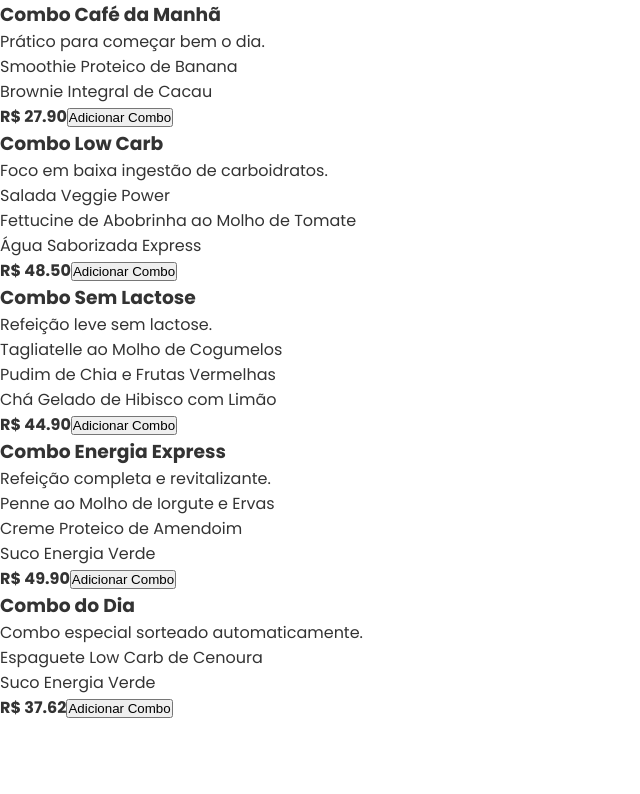
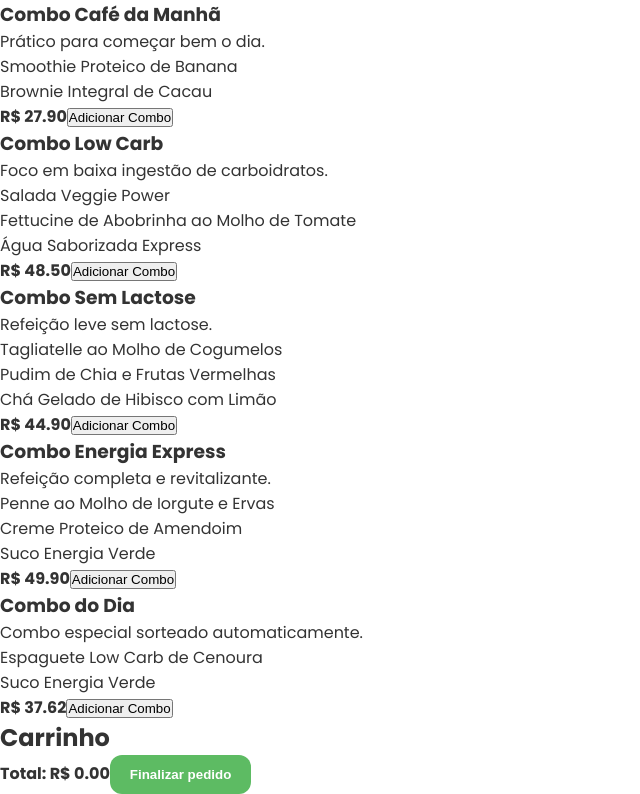
Before and after one commit to Carlos-Rafael-Dev/BFD_Exercicios_-_Projetos, a React (Vite) app in the folder Modulo_03/saborExpress/: page / in a window 1280 px wide. Shown: the part 3623-4417 px from the top of the page, without its empty margins (0-640 px from the left). Before the commit the page ends 4343 px from the top, so only its background shows below. Built offline with nearby package versions, Linux system fonts and the light colour scheme.

Commit message:
feat(context)
carrinho global com Context + persistência

```diff
--- a/Modulo_03/saborExpress/src/App.tsx
+++ b/Modulo_03/saborExpress/src/App.tsx
@@ -1,5 +1,6 @@
 import Home from './pages/Home/index.tsx';
 import Menu from './pages/Menu/index.tsx';
+import PedidoPage from './pages/Pedido/index.tsx';
 
 function App() {
   return (
@@ -9,6 +10,8 @@ function App() {
       <Home />
       <Menu />
 
+      <PedidoPage />
+
     </>
   )
 }
--- /dev/null
+++ b/Modulo_03/saborExpress/src/context/PedidoContext.tsx
@@ -0,0 +1,14 @@
+import { createContext } from "react";
+import type { Pedido } from "../domain/entities/Pedido";
+import type { Prato } from "../domain/entities/Prato";
+
+export type PedidoContextType = {
+    pedido: Pedido;
+    adicionarPrato: (prato: Prato) => void;
+    removerPrato: (index: number) => void;
+    total: number;
+};
+
+export const PedidoContext = createContext<PedidoContextType>(
+    {} as PedidoContextType
+);
--- /dev/null
+++ b/Modulo_03/saborExpress/src/context/PedidoProvider.tsx
@@ -0,0 +1,50 @@
+import { useEffect, useState } from "react";
+import { PedidoContext } from "./PedidoContext";
+import { Pedido } from "../domain/entities/Pedido";
+import { Prato } from "../domain/entities/Prato";
+import { ItemPedido } from "../domain/entities/ItemPedido";
+
+
+type Props = {
+    children: React.ReactNode;
+};
+
+export function PedidoProvider({ children }: Props) {
+    const [pedido, setPedido] = useState(() => {
+        const salvo = localStorage.getItem("pedido");
+        return salvo ? Pedido.fromJSON(JSON.parse(salvo)) : new Pedido();
+    });
+
+    function adicionarPrato(prato: Prato) {
+        setPedido(prev => {
+            const novoPedido = Pedido.fromJSON(prev.toJSON());
+            novoPedido.adicionarItem(new ItemPedido(prato));
+            return novoPedido;
+        });
+    }
+
+    function removerPrato(index: number) {
+        setPedido(prev => {
+            const novoPedido = Pedido.fromJSON(prev.toJSON());
+            novoPedido.removerItem(index);
+            return novoPedido;
+        });
+    }
+
+    useEffect(() => {
+        localStorage.setItem("pedido", JSON.stringify(pedido.toJSON()));
+        }, [pedido]);
+
+    return (
+        <PedidoContext.Provider
+            value={{
+                pedido,
+                adicionarPrato,
+                removerPrato,
+                total: pedido.calcularTotal(),
+            }}
+        >
+            {children}
+        </PedidoContext.Provider>
+    );
+}
--- a/Modulo_03/saborExpress/src/domain/entities/ItemPedido.ts
+++ b/Modulo_03/saborExpress/src/domain/entities/ItemPedido.ts
@@ -1,6 +1,6 @@
 //Entidade e metodos ItemPedido
 //Prato + quantidade
-import type { Prato } from "./Prato";
+import { Prato } from "./Prato";
 
 export class ItemPedido {
     constructor(
@@ -25,6 +25,20 @@ export class ItemPedido {
     getResumo() {
         return `${this.prato.getNome()} (x${this.quantidade})`;
     }
+
+    toJSON() {
+        return {
+            prato: this.prato,
+            quantidade: this.quantidade,
+        };
+    }
+
+    static fromJSON(json: any): ItemPedido {
+        return new ItemPedido(
+            Prato.fromJSON(json.prato),
+            json.quantidade,
+        );
+    }
 }
 
 //Encapsulado
--- a/Modulo_03/saborExpress/src/domain/entities/Pedido.ts
+++ b/Modulo_03/saborExpress/src/domain/entities/Pedido.ts
@@ -1,7 +1,7 @@
 //Entidade e metodos Pedido (coração do sistema)
 //Carrinho + regras
 import { StatusPedido } from "../enums/StatusPedido";
-import type { ItemPedido } from "./ItemPedido";
+import { ItemPedido } from "./ItemPedido";
 
 export class Pedido {
     private itens: ItemPedido[] = [];
@@ -30,7 +30,20 @@ export class Pedido {
     getStatus() {
         return this.status;
     }
+
+    toJSON() {
+        return {
+            itens: this.itens.map(item => item.toJSON())
+        }
+    }
+
+    static fromJSON(json: any): Pedido {
+        const pedido = new Pedido();
+        pedido.itens = json.itens.map((item: any) =>
+            ItemPedido.fromJSON(item)
+        );
+        return pedido;
+    }
 }
 
-//Calcula preço e concatena texto
 //Resolve lógica de carrinho
--- a/Modulo_03/saborExpress/src/domain/entities/Prato.ts
+++ b/Modulo_03/saborExpress/src/domain/entities/Prato.ts
@@ -4,7 +4,7 @@ import { CategoriaPrato } from "../enums/CategoriaPrato";
 
 export class Prato {
     constructor(
-        private readonly id: number,
+        private readonly id: string,
         private nome: string,
         private descricao: string,
         private preco: number,
@@ -30,6 +30,26 @@ export class Prato {
     getCategoria() {
         return this.categoria;
     }
+
+    static fromJSON(json: any): Prato {
+        return new Prato(
+            json.id,
+            json.nome,
+            json.descricao,
+            json.preco,
+            json.categoria
+        );
+    }
+
+    toJSON() {
+        return {
+            id: this.id,
+            nome: this.nome,
+            descricao: this.descricao,
+            preco: this.preco,
+            categoria: this.categoria
+        };
+    }
 }
 
 //Encapsulado: ninguem mexe diretamente nos dados
--- /dev/null
+++ b/Modulo_03/saborExpress/src/hooks/usePedido.ts
@@ -0,0 +1,6 @@
+import { useContext } from "react";
+import { PedidoContext } from "../context/PedidoContext";
+
+export function usePedido() {
+    return useContext(PedidoContext);
+}
--- a/Modulo_03/saborExpress/src/main.tsx
+++ b/Modulo_03/saborExpress/src/main.tsx
@@ -2,10 +2,13 @@ import { StrictMode } from 'react'
 import { createRoot } from 'react-dom/client'
 import './styles/global.css'
 import App from './App.tsx'
+import { PedidoProvider } from './context/PedidoProvider.tsx';
 
 
 createRoot(document.getElementById('root')!).render(
   <StrictMode>
-    <App />
+    <PedidoProvider>
+      <App />
+    </PedidoProvider>
   </StrictMode>,
 );
--- /dev/null
+++ b/Modulo_03/saborExpress/src/pages/Pedido/index.tsx
@@ -0,0 +1,20 @@
+import Button from "../../components/Button";
+import { usePedido } from "../../hooks/usePedido";
+
+
+export default function PedidoPage() {
+    const { pedido, total } = usePedido();
+
+    return (
+        <section>
+            <h2>Carrinho</h2>
+
+            <pre>{pedido.listarResumo()}</pre>
+
+            <strong>Total: R$ {total.toFixed(2)}</strong>
+
+            <Button>Finalizar pedido</Button>
+
+        </section>
+    );
+}
```
Also changed, not shown: Modulo_03/saborExpress/src/pages/Carrinho.tsx (deleted).
